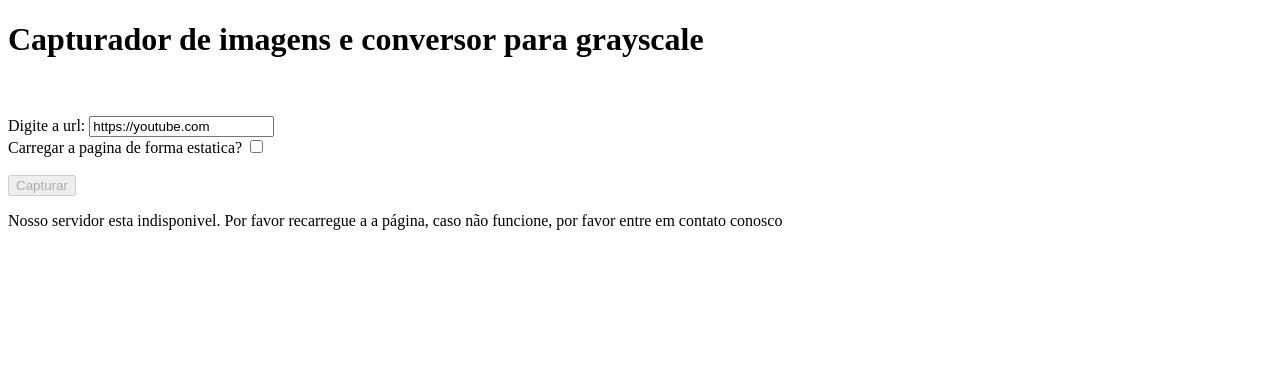
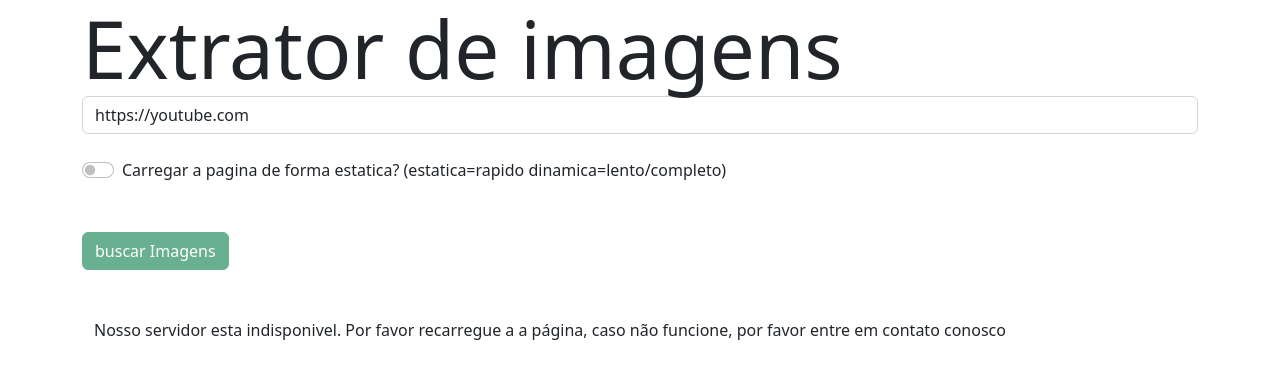
Before and after one commit to lucianofernandes91/ExtratorModificadorDeImagens, a plain HTML site: page frontend/index.html in a window 1280 px wide. Drawn offline with nearby package versions, Linux system fonts and the light colour scheme.

Commit message:
Extrator de Imagens

```diff
--- a/Backend/package.json
+++ b/Backend/package.json
@@ -1,6 +1,7 @@
 {
   "dependencies": {
     "mongoose": "^6.4.4",
-    "puppeteer": "^15.3.2"
+    "puppeteer": "^15.4.0",
+    "ws": "^8.8.1"
   }
 }
--- a/frontend/index.html
+++ b/frontend/index.html
@@ -1,26 +1,43 @@
 <!DOCTYPE html>
 <html lang="pt-br">
 <head>
-  <meta charset="UTF-8">
-  <meta name="viewport" content="width=device-width, initial-scale=1.0">
-  <title>Capturador de imagens e conversor para grayscale</title>
+    <meta charset="UTF-8">
+    <meta http-equiv="X-UA-Compatible" content="IE=edge">
+    <meta name="viewport" content="width=device-width, initial-scale=1.0">
+    <title>lerUrl</title>
+
+
+    <link href="https://cdn.jsdelivr.net/npm/bootstrap@5.2.0-beta1/dist/css/bootstrap.min.css" rel="stylesheet" integrity="sha384-0evHe/X+R7YkIZDRvuzKMRqM+OrBnVFBL6DOitfPri4tjfHxaWutUpFmBp4vmVor" crossorigin="anonymous">
+
 </head>
 <body>
-  <h1>Capturador de imagens e conversor para grayscale</h1>
-  <br><br>
-  <label for="id_url">Digite a url:</label>
-  <input type="url" name="url" id="url" value="https://youtube.com">
-  <br>
-  <label for="estatica_dinamica"
-   title="O carregamento estatica faz com que a pagina busque imagens sem esperar o carregamento completo da mesma. Ele nao espera a pagina renderizar por completo.">
-   Carregar a pagina de forma estatica?
-  </label>
-  <input type="checkbox" name="estaticaDinamica" id="estaticaDinamica">
-  <br><br>
+    <div class="container">
 
-  <button id='capturar' onclick="capturaArmazenaEImprime()">Capturar</button>
 
-  <div id="divSaida"></div>
-  <script src="ClientSocket.js"></script>
+        <form id="formulario" class=" form col-md-12 " method="post" action="">
+            <label for="url" class="display-1"> Extrator de imagens</label>
+            <input name ="url" id="url" class ="form-control" type="search" placeholder="digite aqui sua url" value="https://youtube.com">
+            <br>
+
+            <div class="form-check form-switch">
+                <input class="form-check-input" type="checkbox" name="estaticaDinamica" id="estaticaDinamica">
+                <label class="form-check-label" for="estaticaDinamica"title="O carregamento estatica faz com que a pagina busque imagens sem esperar o carregamento completo da mesma. Ele nao espera a pagina renderizar por completo."
+                >Carregar a pagina de forma estatica? (estatica=rapido dinamica=lento/completo)
+                </label>
+            </div>
+            <br><br>
+            <button id='capturar' onclick="capturaArmazenaEImprime()" class = "btn btn-success" type="button">  buscar Imagens</button>
+
+        </form>
+       <br> <br>
+        <div id="divSaida" class="container">
+            <h1>imagens aqui</h1>
+        </div>
+
+    </div>
+
+    <script src="ClientSocket.js"></script>
+    <script src="https://cdn.jsdelivr.net/npm/bootstrap@5.2.0-beta1/dist/js/bootstrap.bundle.min.js" integrity="sha384-pprn3073KE6tl6bjs2QrFaJGz5/SUsLqktiwsUTF55Jfv3qYSDhgCecCxMW52nD2" crossorigin="anonymous"></script>
+
 </body>
 </html>
```
Also changed, not shown: frontend/lerUrl.html (deleted, +0 -43 lines), Backend/uploads/1658152742983/1658152742983.png (added), Backend/uploads/1658152742983/1658152742998.png (added), Backend/uploads/1658152742983/1658152742999.png (added), Backend/uploads/1658152742983/1658152743000.png (added), Backend/uploads/1658152742983/1658152743001.png (added), Backend/uploads/1658152742983/1658152743002.png (added), Backend/uploads/1658152742983/1658152743004.png (added), Backend/uploads/1658152742983/1658152743005.png (added), Backend/uploads/1658152742983/1658152743006.png (added), Backend/uploads/1658152742983/1658152743008.png (added), README.md, 1 other file.
